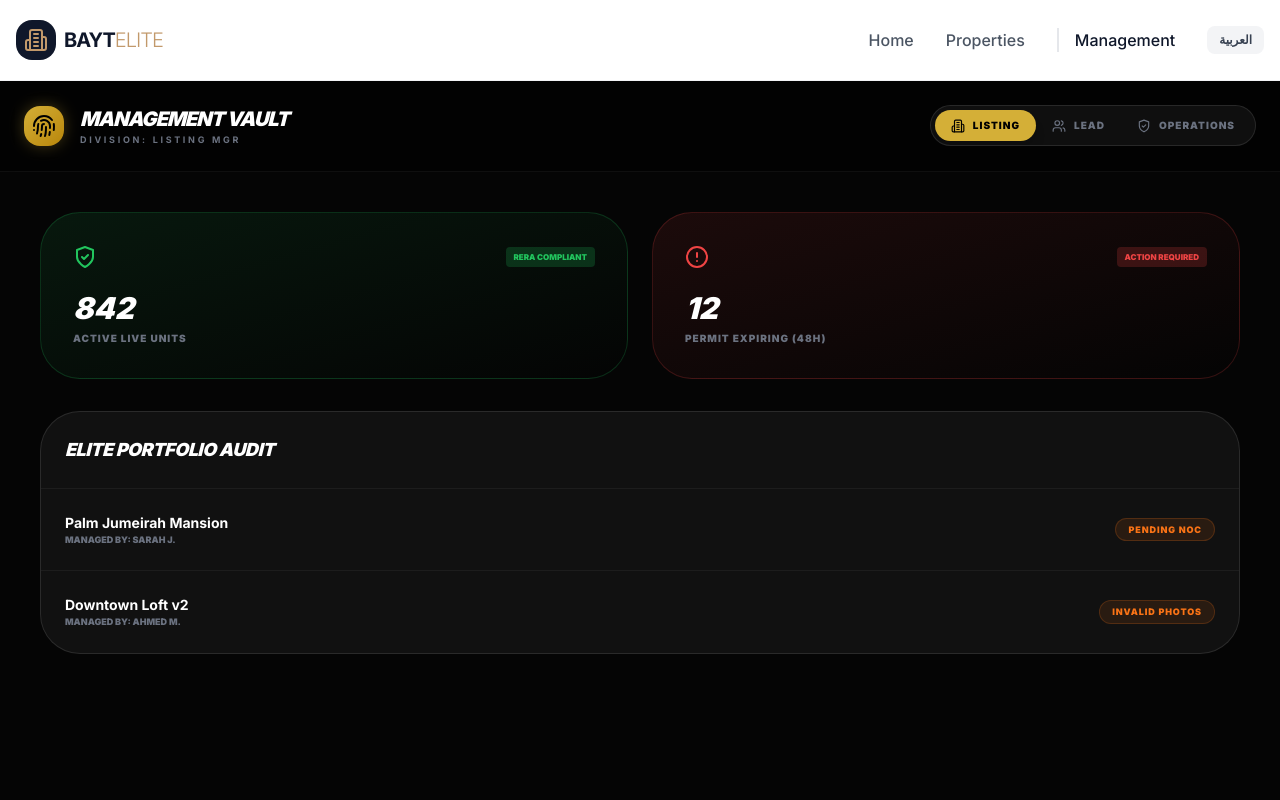
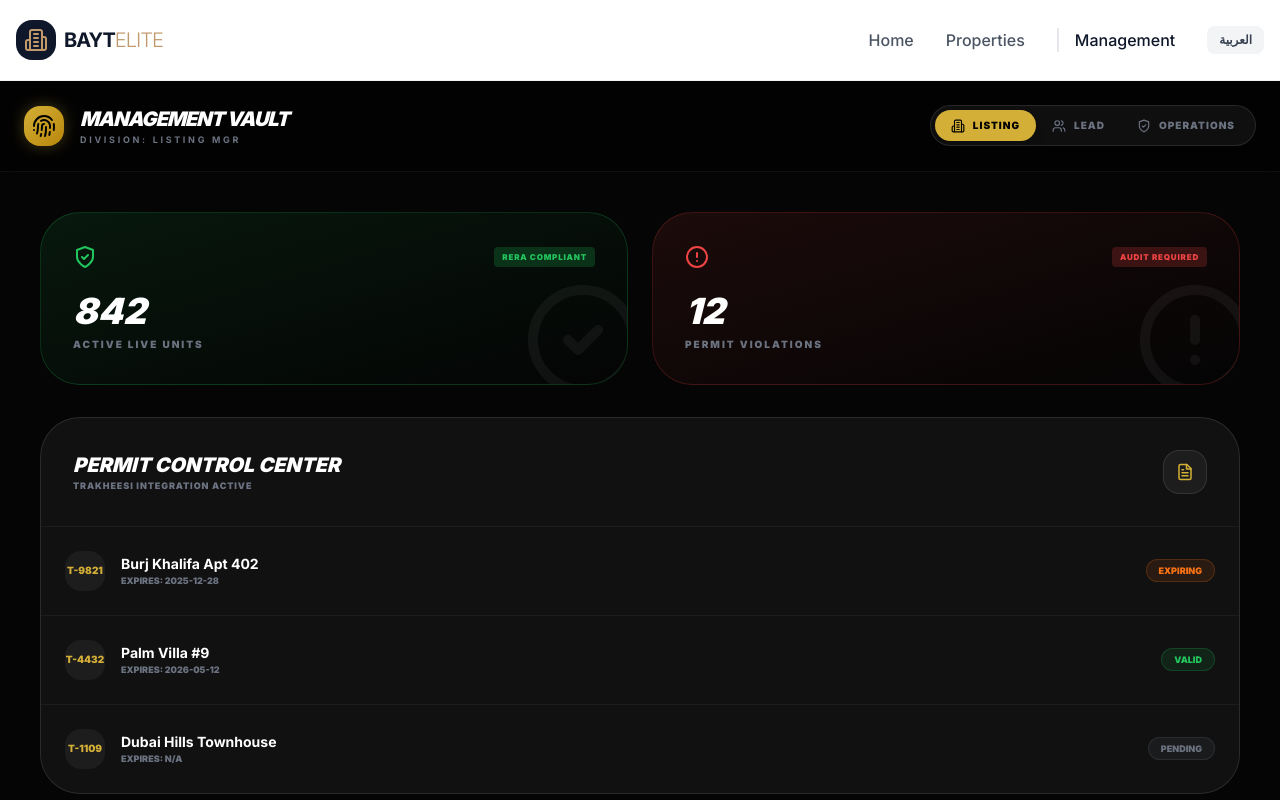
Before and after one commit to fazetdev/baytelitet, a Next.js app: page /admin/add in a window 1280 px wide. Shown: the top 800 px of the page. Built offline with nearby package versions, Linux system fonts and the light colour scheme.

Commit message:
feat: finalize management divisions with RERA permit tracking

```diff
--- a/app/admin/components/InventoryController.tsx
+++ b/app/admin/components/InventoryController.tsx
@@ -1,47 +1,74 @@
 'use client';
 import React from 'react';
-import { Building2, ShieldCheck, AlertCircle, Eye } from 'lucide-react';
+import { Building2, ShieldCheck, AlertCircle, FileText, CheckCircle2 } from 'lucide-react';
 
 export default function InventoryController() {
+  const permits = [
+    { id: 'T-9821', prop: 'Burj Khalifa Apt 402', status: 'Expiring', date: '2025-12-28' },
+    { id: 'T-4432', prop: 'Palm Villa #9', status: 'Valid', date: '2026-05-12' },
+    { id: 'T-1109', prop: 'Dubai Hills Townhouse', status: 'Pending', date: 'N/A' },
+  ];
+
   return (
-    <div className="space-y-8">
+    <div className="space-y-8 animate-in fade-in slide-in-from-left-4 duration-500">
+      {/* Inventory Health Cards */}
       <div className="grid grid-cols-1 md:grid-cols-2 gap-6">
-        <div className="bg-gradient-to-br from-green-500/10 to-transparent border border-green-500/20 p-8 rounded-[2.5rem]">
+        <div className="bg-gradient-to-br from-green-500/10 to-transparent border border-green-500/20 p-8 rounded-[2.5rem] relative overflow-hidden group">
+          <div className="absolute -right-4 -bottom-4 opacity-5 group-hover:opacity-10 transition-opacity">
+            <CheckCircle2 size={120} />
+          </div>
           <div className="flex justify-between items-center mb-6">
             <ShieldCheck className="text-green-500" size={24} />
-            <span className="bg-green-500/20 text-green-500 text-[8px] font-black px-2 py-1 rounded">RERA COMPLIANT</span>
+            <span className="bg-green-500/20 text-green-500 text-[8px] font-black px-2 py-1 rounded tracking-widest uppercase">RERA Compliant</span>
           </div>
-          <h3 className="text-3xl font-black italic text-white leading-none">842</h3>
-          <p className="text-gray-500 text-[10px] font-black uppercase tracking-widest mt-2">Active Live Units</p>
+          <h3 className="text-4xl font-black italic text-white leading-none">842</h3>
+          <p className="text-gray-500 text-[10px] font-black uppercase tracking-[0.2em] mt-2">Active Live Units</p>
         </div>
 
-        <div className="bg-gradient-to-br from-red-500/10 to-transparent border border-red-500/20 p-8 rounded-[2.5rem]">
+        <div className="bg-gradient-to-br from-red-500/10 to-transparent border border-red-500/20 p-8 rounded-[2.5rem] relative overflow-hidden group">
+          <div className="absolute -right-4 -bottom-4 opacity-5 group-hover:opacity-10 transition-opacity">
+            <AlertCircle size={120} />
+          </div>
           <div className="flex justify-between items-center mb-6">
             <AlertCircle className="text-red-500" size={24} />
-            <span className="bg-red-500/20 text-red-500 text-[8px] font-black px-2 py-1 rounded">ACTION REQUIRED</span>
+            <span className="bg-red-500/20 text-red-500 text-[8px] font-black px-2 py-1 rounded tracking-widest uppercase">Audit Required</span>
           </div>
-          <h3 className="text-3xl font-black italic text-white leading-none">12</h3>
-          <p className="text-gray-500 text-[10px] font-black uppercase tracking-widest mt-2">Permit Expiring (48h)</p>
+          <h3 className="text-4xl font-black italic text-white leading-none">12</h3>
+          <p className="text-gray-500 text-[10px] font-black uppercase tracking-[0.2em] mt-2">Permit Violations</p>
         </div>
       </div>
 
+      {/* Permit Tracking Table */}
       <div className="bg-white/5 border border-white/10 rounded-[2.5rem] overflow-hidden">
-        <div className="p-6 border-b border-white/5 flex justify-between items-center">
-          <h3 className="text-lg font-black italic uppercase tracking-tight">Elite Portfolio Audit</h3>
+        <div className="p-8 border-b border-white/5 flex justify-between items-center">
+          <div>
+            <h3 className="text-xl font-black italic uppercase text-white">Permit Control Center</h3>
+            <p className="text-gray-500 text-[9px] font-black uppercase tracking-widest">Trakheesi Integration Active</p>
+          </div>
+          <button className="p-3 bg-white/5 border border-white/10 rounded-xl hover:bg-white/10 transition-all">
+             <FileText size={18} className="text-[#D4AF37]" />
+          </button>
         </div>
+
         <div className="divide-y divide-white/5">
-           {[
-             { title: 'Palm Jumeirah Mansion', status: 'Pending NOC', agent: 'Sarah J.' },
-             { title: 'Downtown Loft v2', status: 'Invalid Photos', agent: 'Ahmed M.' },
-           ].map((item, i) => (
-             <div key={i} className="p-6 flex justify-between items-center hover:bg-white/[0.02] transition-colors">
-               <div>
-                 <p className="text-sm font-bold text-white">{item.title}</p>
-                 <p className="text-[9px] text-gray-500 font-black uppercase">Managed by: {item.agent}</p>
-               </div>
-               <span className="text-orange-500 text-[9px] font-black uppercase tracking-widest bg-orange-500/10 px-3 py-1 rounded-full border border-orange-500/20">{item.status}</span>
-             </div>
-           ))}
+          {permits.map((p, i) => (
+            <div key={i} className="p-6 flex flex-col sm:flex-row justify-between items-start sm:items-center gap-4 hover:bg-white/[0.02] transition-colors">
+              <div className="flex items-center gap-4">
+                <div className="w-10 h-10 bg-white/5 rounded-xl flex items-center justify-center font-black text-[#D4AF37] text-[10px]">{p.id}</div>
+                <div>
+                  <p className="text-sm font-bold text-white">{p.prop}</p>
+                  <p className="text-[9px] text-gray-500 font-black uppercase">Expires: {p.date}</p>
+                </div>
+              </div>
+              <span className={`text-[9px] font-black uppercase px-3 py-1 rounded-full border ${
+                p.status === 'Expiring' ? 'text-orange-500 bg-orange-500/10 border-orange-500/20' :
+                p.status === 'Valid' ? 'text-green-500 bg-green-500/10 border-green-500/20' :
+                'text-gray-500 bg-gray-500/10 border-gray-500/20'
+              }`}>
+                {p.status}
+              </span>
+            </div>
+          ))}
         </div>
       </div>
     </div>
--- a/app/admin/components/LeadFlowManager.tsx
+++ b/app/admin/components/LeadFlowManager.tsx
@@ -1,24 +1,24 @@
 'use client';
 import React from 'react';
-import { Users, Zap, MessageSquare, ArrowUpRight } from 'lucide-react';
+import { Users, Zap, MessageSquare, ArrowUpRight, Globe, Instagram } from 'lucide-react';
 
 export default function LeadFlowManager() {
   const sources = [
-    { name: 'Instagram Ads', count: 142, quality: 'High' },
-    { name: 'PropertyFinder', count: 89, quality: 'Medium' },
-    { name: 'Direct Referrals', count: 12, quality: 'Elite' },
+    { name: 'Instagram Ads', count: 142, quality: 'High', icon: Instagram },
+    { name: 'PropertyFinder', count: 89, quality: 'Medium', icon: Globe },
+    { name: 'Direct Referrals', count: 12, quality: 'Elite', icon: Zap },
   ];
 
   return (
-    <div className="space-y-8">
+    <div className="space-y-8 animate-in fade-in slide-in-from-right-4 duration-500">
       <div className="grid grid-cols-1 md:grid-cols-3 gap-6">
         {sources.map((source, i) => (
-          <div key={i} className="bg-white/5 border border-white/10 p-6 rounded-[2rem] hover:bg-white/10 transition-all">
+          <div key={i} className="bg-white/5 border border-white/10 p-6 rounded-[2rem] hover:bg-white/10 transition-all group">
             <div className="flex justify-between items-start mb-4">
-              <div className="p-2 bg-[#D4AF37]/20 rounded-lg text-[#D4AF37]">
-                <Zap size={18} />
+              <div className="p-3 bg-[#D4AF37]/10 rounded-xl text-[#D4AF37] group-hover:bg-[#D4AF37] group-hover:text-black transition-all">
+                <source.icon size={20} />
               </div>
-              <span className="text-[8px] font-black uppercase tracking-widest text-gray-500">{source.quality} Quality</span>
+              <span className="text-[8px] font-black uppercase tracking-widest text-gray-500">Source: Verified</span>
             </div>
             <p className="text-white font-black italic text-lg uppercase tracking-tighter">{source.name}</p>
             <p className="text-2xl font-black text-[#D4AF37] mt-1">{source.count} <span className="text-[10px] text-gray-500 font-bold uppercase">New Leads</span></p>
@@ -27,22 +27,28 @@ export default function LeadFlowManager() {
       </div>
 
       <div className="bg-white/5 border border-white/10 rounded-[2.5rem] p-8">
-        <h3 className="text-xl font-black italic uppercase text-white mb-6 flex items-center gap-2">
-          <Users className="text-[#D4AF37]" size={20} /> Broker Assignment Queue
-        </h3>
+        <div className="flex justify-between items-center mb-8">
+          <h3 className="text-xl font-black italic uppercase text-white flex items-center gap-2">
+            <Users className="text-[#D4AF37]" size={20} /> Broker Assignment
+          </h3>
+          <span className="text-[10px] font-black uppercase text-green-500 bg-green-500/10 px-3 py-1 rounded-full border border-green-500/20">4 Agents Online</span>
+        </div>
+
         <div className="space-y-3">
-          {['Ahmed Mansoor', 'Sarah Jenkins', 'Elena Rodriguez'].map((agent, i) => (
-            <div key={i} className="flex items-center justify-between p-4 bg-black/40 rounded-2xl border border-white/5 group hover:border-[#D4AF37]/50 transition-all">
+          {[
+            { name: 'Ahmed Mansoor', load: 8, performance: 'Top' },
+            { name: 'Sarah Jenkins', load: 12, performance: 'Steady' },
+            { name: 'Elena Rodriguez', load: 5, performance: 'New' }
+          ].map((agent, i) => (
+            <div key={i} className="flex items-center justify-between p-5 bg-black/40 rounded-2xl border border-white/5 hover:border-[#D4AF37]/30 transition-all">
               <div className="flex items-center gap-4">
-                <div className="w-10 h-10 rounded-full bg-gray-800 border border-white/10"></div>
+                <div className="w-10 h-10 rounded-full bg-gradient-to-tr from-gray-800 to-gray-700 border border-white/10 flex items-center justify-center font-black text-[10px]">{agent.name[0]}</div>
                 <div>
-                  <p className="text-sm font-bold text-white">{agent}</p>
-                  <p className="text-[9px] text-gray-500 font-black uppercase">Active Load: {5 + i} Leads</p>
+                  <p className="text-sm font-bold text-white">{agent.name}</p>
+                  <p className="text-[9px] text-gray-500 font-black uppercase tracking-tighter">Active Load: {agent.load} Leads • {agent.performance} Performer</p>
                 </div>
               </div>
-              <button className="flex items-center gap-2 text-[10px] font-black uppercase text-[#D4AF37] group-hover:translate-x-1 transition-transform">
-                Assign Lead <ArrowUpRight size={14} />
-              </button>
+              <button className="text-[9px] font-black uppercase bg-[#D4AF37] text-black px-4 py-2 rounded-lg shadow-lg hover:brightness-110 active:scale-95 transition-all">Assign</button>
             </div>
           ))}
         </div>
```
